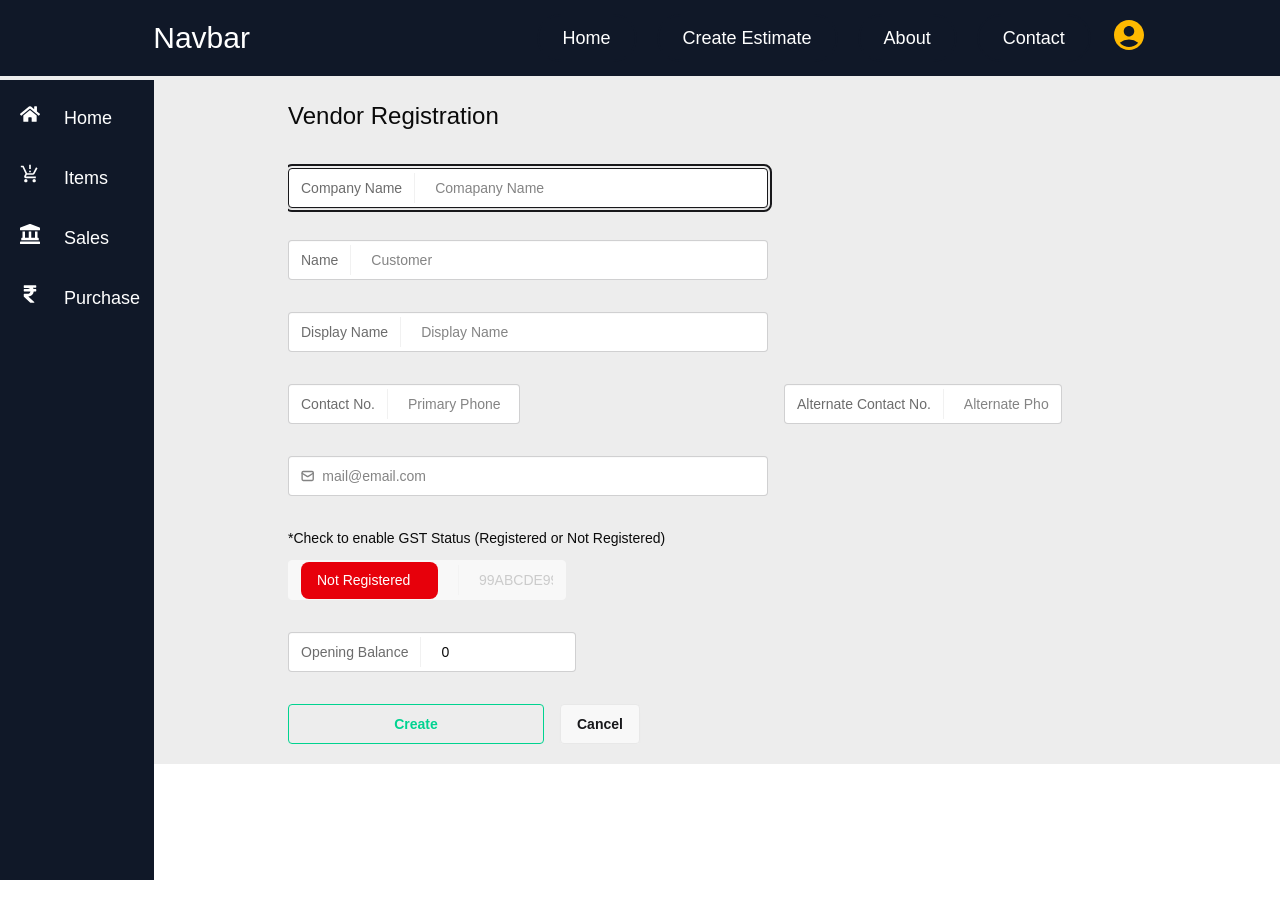
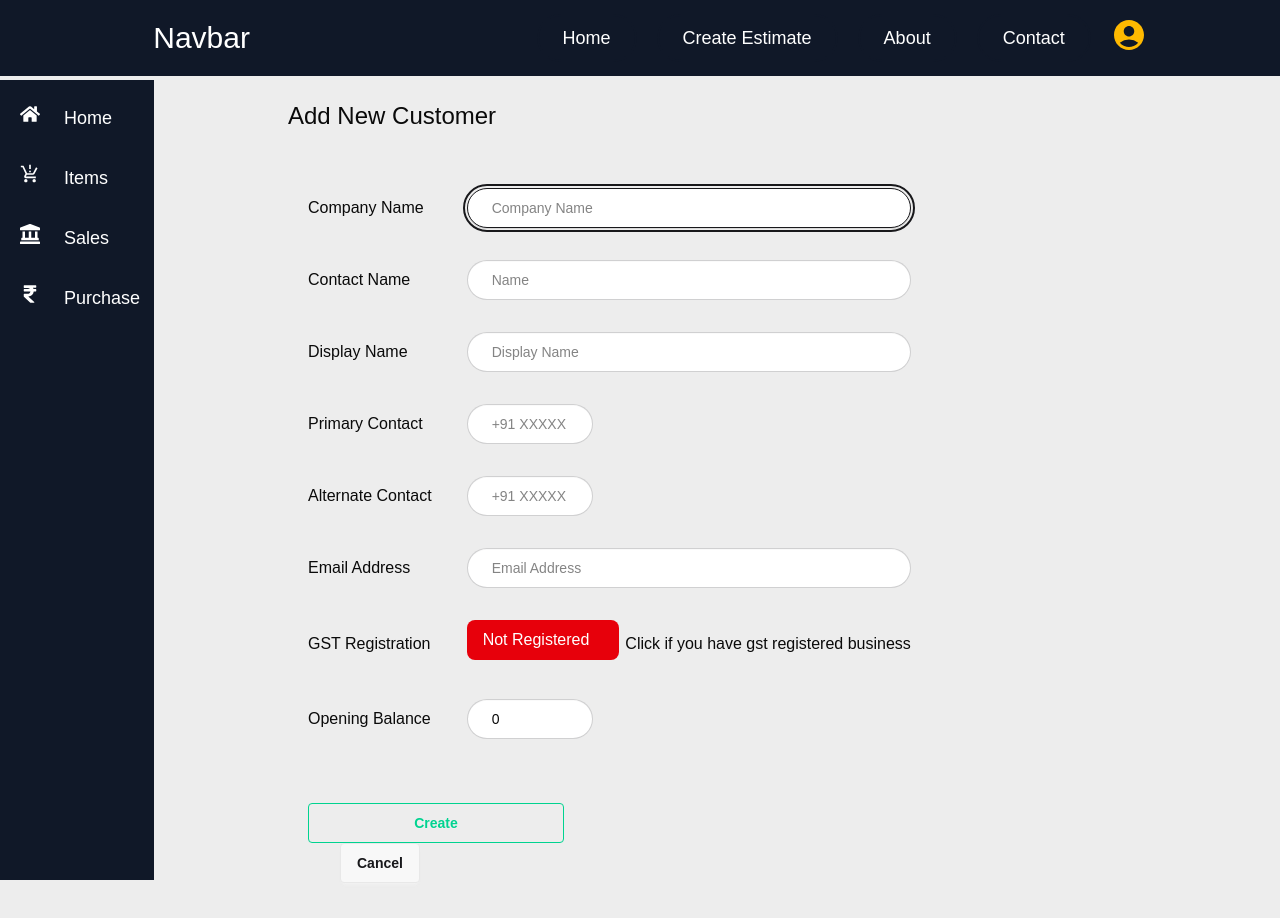
Before and after one commit to unhingedcargo/fintech_frontend, a Next.js app: page /vendor/create-new in a window 1280 px wide. Shown: the top 918 px of the page. Before the commit the page ends 800 px from the top, so only its background shows below. Built offline with nearby package versions, Linux system fonts and the light colour scheme.

Commit message:
customer and Vendor creation rectified

```diff
--- a/src/app/customer/create-new/page.jsx
+++ b/src/app/customer/create-new/page.jsx
@@ -31,14 +31,15 @@ export default function NewCustomer() {
   },[])
 
   const handleGSTStatus = (e) => {
-    let gstValue = document.getElementById("gstInput");
-    setGSTStatus(e.target.checked);
-    setCustomer((prev) => ({...prev, "taxable" : e.target.checked}))
-    e.target.checked?setCustomer((prev) => ({...prev, "gstin":gstValue.value})):setCustomer((prev) => ({...prev, "gstin":""}))
+    const newValue = e.target.checked;
+    setGSTStatus(newValue);
+    setCustomer((prev) => ({...prev, "taxable":newValue}));
+    !newValue ? setCustomer((prev) => ({...prev, "gstin":""})) : null
   }
 
-  const handleGSTInput = (e) => {
-    setCustomer((prev) => ({...prev, "gstin":e.target.value}))
+  const updateCustomer = (e) => {
+    // console.log(customer);
+    setCustomer((prev) => ({...prev, [e.target.name]:e.target.value}))
   }
 
   const saveCustomer = () => {
@@ -100,105 +101,126 @@ export default function NewCustomer() {
               <span>Contact Created Successfully!</span>
             </div>
           }
-            <div className="grid grid-cols-2 gap-8 mt-5 items-center p-5">
 
 
+            <div className="grid grid-cols-12 gap-8 mt-5 items-center p-5">
+
+              <div className="col-span-2">
+                  Company Name
+                </div>
+              <div className='col-span-6'>
+                <input type="text" placeholder="Company Name" ref={firstFocus}
+                className="input w-full rounded-full px-6"
+                maxLength={100} name='company_name'
+                onChange={updateCustomer} />
+              </div>
+              <div className="col-span-2"></div>
+              <div className="col-span-2">{}</div>
+
+              <div className="col-span-2">
+                  Contact Name
+                </div>
+              <div className='col-span-6'>
+                <input type="text" placeholder="Name" className="input w-full rounded-full px-6"
+                maxLength={50} name='name'
+                onChange={updateCustomer} />
+              </div>
+              <div className="col-span-2"></div>
+              <div className="col-span-2">{}</div>
+
+              <div className="col-span-2">
+                  Display Name
+                </div>
+              <div className='col-span-6'>
+                <input type="text" placeholder="Display Name" className="input w-full rounded-full px-6"
+                maxLength={100} name='display_name'
+                onChange={updateCustomer} />
+              </div>
+              <div className="col-span-2"></div>
+              <div className="col-span-2">{}</div>
+
+              <div className="col-span-2">
+                  Primary Contact
+                </div>
               <div className='col-span-2'>
-                  <label className="input w-[50%]">
-                    <span className="label">Company Name</span>
-                    <input tabIndex={0} type="text" placeholder="Comapany Name" ref={firstFocus}
-                    onChange={(e) => setCustomer((prev) => ({...prev, "company_name":e.target.value}))}/>
-                  </label>
+                <input type="text" placeholder="+91 XXXXX XXXXX" className="input w-full rounded-full px-6"
+                maxLength={15} name='contact'
+                onChange={updateCustomer} />
               </div>
+              <div className="col-span-6"></div>
+              <div className="col-span-2">{}</div>
 
+              <div className="col-span-2">
+                  Alternate Contact
+                </div>
               <div className='col-span-2'>
-                  <label className="input w-[50%]">
-                    <span className="label">Name</span>
-                    <input tabIndex={0} type="text" placeholder="Customer"
-                    onChange={(e) => setCustomer((prev) => ({...prev, "name":e.target.value}))}/>
-                  </label>
+                <input type="text" placeholder="+91 XXXXX XXXXX" className="input w-full rounded-full px-6"
+                maxLength={15} name='alt_contact'
+                onChange={updateCustomer} />
               </div>
+              <div className="col-span-6"></div>
+              <div className="col-span-2">{}</div>
 
-                <div className='col-span-2'>
-                  <label className="input w-[50%]">
-                    <span className="label">Display Name</span>
-                    <input type="text" placeholder="Display Name"
-                    onChange={(e) => setCustomer((prev) => ({...prev, "display_name":e.target.value}))}/>
-                  </label>
+              <div className="col-span-2">
+                  Email Address
                 </div>
+              <div className='col-span-6'>
+                <input type="email" placeholder="Email Address" className="input validator w-full rounded-full px-6"
+                maxLength={100} name='email'
+                onChange={updateCustomer} />
+              </div>
+              <div className="col-span-2"></div>
+              <div className="col-span-2">{}</div>
 
-                <div>
-                  <label className="input w-[50%]">
-                    <span className="label">Contact No.</span>
-                    <input type="text" placeholder="XXXXX-XXXXX"
-                    onChange={(e) => setCustomer((prev) => ({...prev, "contact":e.target.value}))}/>
-                  </label>
+              <div className="col-span-2">
+                  <span>GST Registration</span>
                 </div>
-                <div>
-                  <label className="input w-[60%]">
-                    <span className="label">Alternate Contact No.</span>
-                    <input type="text" placeholder="XXXXX-XXXXX"
-                    onChange={(e) => setCustomer((prev) => ({...prev, "alt_contact":e.target.value}))}/>
-                  </label>
-                </div>
-
-                <div className='col-span-2'>
-                  <label className="input validator w-[50%]">
-                    <svg className="h-[1em] opacity-50" xmlns="http://www.w3.org/2000/svg" viewBox="0 0 24 24">
-                      <g
-                        strokeLinejoin="round"
-                        strokeLinecap="round"
-                        strokeWidth="2.5"
-                        fill="none"
-                        stroke="currentColor"
-                      >
-                        <rect width="20" height="16" x="2" y="4" rx="2"></rect>
-                        <path d="m22 7-8.97 5.7a1.94 1.94 0 0 1-2.06 0L2 7"></path>
-                      </g>
-                    </svg>
-                    <input type="email" placeholder="mail@email.com"
-                    onChange={(e) => setCustomer((prev) => ({...prev, "email":e.target.value}))}/>
-                  </label>
-                  <div className="validator-hint hidden">Enter valid email address</div>
-                </div>
-
-                <div className='col-span-2 -mb-7'>
-                  <p className='text-sm'>*Check to enable GST Status (Registered or Not Registered)</p>
-                </div>
-
-                <div>
-                  <label className="input w-[60%]">
-                    {/* <span className="label">GSTIN</span> */}
+              <div className='col-span-2 gap-4 items-center'>
                 <span className='label'>
                   <label className="swap pe-2">
-                        <input type="checkbox" checked={gstStatus} onChange={handleGSTStatus}/>
+                    <input type="checkbox" onChange={(handleGSTStatus)}/>
                     <div className="swap-on bg-green-400 rounded-lg text-black font-bold py-2 px-4">GST Registered</div>
                     <div className="swap-off bg-red-600 rounded-lg text-white font-medium py-2 px-4">Not Registered</div>
                   </label>
                 </span>
-                    <input type="text" placeholder="99ABCDE9999F1ZX" id='gstInput' disabled={!gstStatus} onChange={handleGSTInput} onFocus={handleGSTInput} onBlur={handleGSTInput}/>
-                  </label>
               </div>
+              {gstStatus &&
+                <>
+                <div className="col-span-3">
+                  <input type="text" placeholder="Enter GST Number" className="input w-full rounded-full px-6"
+                  maxLength={15} name='gstin'
+                onChange={updateCustomer} />
+                </div>
+                <div className="col-span-5"></div>
+                </>
+                }
+              {!gstStatus &&
+                <>
+                <div className="col-span-5">
+                  <span>Click if you have gst registered business</span>
+                </div>
+                <div className="col-span-3"></div>
+                </>
+                }
 
-                <div></div>
-                {/* <div></div> */}
+              <div className="col-span-2">
+                  Opening Balance
+                </div>
+              <div className='col-span-2'>
+                <input type="text" className="input w-full rounded-full px-6" defaultValue={0}
+                maxLength={5} name='opening_balance'
+                onChange={updateCustomer} />
+              </div>
+              <div className="col-span-6"></div>
+              <div className="col-span-2">{}</div>
 
-                <div className='col-span-2'>
-                  <label className="input w-[30%]">
-                    <span className="label">Opening Balance</span>
-                    <input type="text" defaultValue={0.00}
-                    onChange={(e) => setCustomer((prev) => ({...prev, "opening_balance":e.target.value}))}/>
-                  </label>
-                </div>
-
-                <div>
+              <div className='col-span-4 mt-8'>
                 <button className='btn btn-wide btn-outline btn-success' onClick={saveCustomer}>Create</button>
-                  <button className='btn btn-ouline ms-4' onClick={()=>{window.location.reload()}}>Cancel</button>
+                <button className='btn btn-ouline ms-8' onClick={()=>{window.location.reload()}}>Cancel</button>
+                {/* <button className='btn btn-ouline ms-4' onClick={()=>{console.log(customer)}}>Show</button> */}
               </div>
 
 
-
-                {/* This is main body of the input form */}
             </div>
 
         </div>
--- a/src/app/vendor/create-new/page.jsx
+++ b/src/app/vendor/create-new/page.jsx
@@ -4,13 +4,13 @@ import React, { useEffect, useRef, useState } from 'react';
 import Sidebar from '@/components/Sidebar';
 import { useRouter } from 'next/navigation';
 
-export default function NewVendor() {
+export default function NewCustomer() {
   const firstFocus = useRef(null);
   const router = useRouter();
   const [gstStatus, setGSTStatus] = useState(false);
   const [showAlert, setAlert] = useState(false);
   const [loader, setLoader] = useState(false);
-  const [vendor, setVendor] = useState({
+  const [customer, setCustomer] = useState({
     "acc_type" : "Purchase",
     "type_of_contact" : "Vendor",
     "company_name" : "",
@@ -31,23 +31,24 @@ export default function NewVendor() {
   },[])
 
   const handleGSTStatus = (e) => {
-    let gstValue = document.getElementById("gstInput");
-    setGSTStatus(e.target.checked);
-    setVendor((prev) => ({...prev, "taxable" : e.target.checked}))
-    e.target.checked?setVendor((prev) => ({...prev, "gstin":gstValue.value})):setVendor((prev) => ({...prev, "gstin":""}))
+    const newValue = e.target.checked;
+    setGSTStatus(newValue);
+    setCustomer((prev) => ({...prev, "taxable":newValue}));
+    !newValue ? setCustomer((prev) => ({...prev, "gstin":""})) : null
   }
 
-  const handleGSTInput = (e) => {
-    setVendor((prev) => ({...prev, "gstin":e.target.value}))
+  const updateCustomer = (e) => {
+    // console.log(customer);
+    setCustomer((prev) => ({...prev, [e.target.name]:e.target.value}))
   }
 
-  const saveVendor = () => {
+  const saveCustomer = () => {
     setLoader(true);
-    // const CREATE_VENDOR_URI = "https://fintech-backend-08wx.onrender.com/api/contact/create"
-    const CREATE_VENDOR_URI = "http://localhost:8000/api/contact/create"
-    fetch(CREATE_VENDOR_URI, {
+    // const CREATE_CUSTOMER_URI = "https://fintech-backend-08wx.onrender.com/api/contact/create"
+    const CREATE_CUSTOMER_URI = "http://localhost:8000/api/contact/create"
+    fetch(CREATE_CUSTOMER_URI, {
       method: 'POST',
-      body: JSON.stringify(vendor),
+      body: JSON.stringify(customer),
       headers:{
         "content-type" : "application/json; charset=UTF-8"
       }
@@ -63,7 +64,7 @@ export default function NewVendor() {
       setTimeout(() => {
         setAlert(false);
       }, 3000);
-      router.push(`/vendor?message=${encodeURIComponent(vendor.display_name)} Created Successfully!!`);
+      router.push(`/customer?message=${encodeURIComponent(customer.display_name)} Created Successfully!!`);
     })
     .catch(error => {
       console.log(error);
@@ -79,8 +80,7 @@ export default function NewVendor() {
     <>
     {loader && (
         <div className="fixed inset-0 bg-black bg-opacity-50 flex items-center justify-center z-50">
-          <span className="loading loading-dots loading-xl"></span>
-          {/* <div className="skeleton h-32 w-32"></div> */}
+          <span className="loading loading-spinner loading-xl"></span>
         </div>
       )}
       <div className='flex'>
@@ -89,8 +89,7 @@ export default function NewVendor() {
         </div>
         <div className='flex-1 mx-8 my-5 overflow-auto pt-20'>
           <div className="flex flex-row align-middle">
-
-            <h1 className='text-2xl mb-4'>Vendor Registration</h1>
+            <h1 className='text-2xl mb-4'>Add New Customer</h1>
             {/* <Link href="/estimate/create-new" className='bg-blue-600 hover:bg-blue-300 text-white text-xl ms-auto me-0 rounded-md py-2 px-6'>New +</Link> */}
           </div>
 
@@ -102,110 +101,126 @@ export default function NewVendor() {
               <span>Contact Created Successfully!</span>
             </div>
           }
-            <div className="grid grid-cols-2 gap-8 mt-5">
+
+
+            <div className="grid grid-cols-12 gap-8 mt-5 items-center p-5">
+
+              <div className="col-span-2">
+                  Company Name
+                </div>
+              <div className='col-span-6'>
+                <input type="text" placeholder="Company Name" ref={firstFocus}
+                className="input w-full rounded-full px-6"
+                maxLength={100} name='company_name'
+                onChange={updateCustomer} />
+              </div>
+              <div className="col-span-2"></div>
+              <div className="col-span-2">{}</div>
+
+              <div className="col-span-2">
+                  Contact Name
+                </div>
+              <div className='col-span-6'>
+                <input type="text" placeholder="Name" className="input w-full rounded-full px-6"
+                maxLength={50} name='name'
+                onChange={updateCustomer} />
+              </div>
+              <div className="col-span-2"></div>
+              <div className="col-span-2">{}</div>
+
+              <div className="col-span-2">
+                  Display Name
+                </div>
+              <div className='col-span-6'>
+                <input type="text" placeholder="Display Name" className="input w-full rounded-full px-6"
+                maxLength={100} name='display_name'
+                onChange={updateCustomer} />
+              </div>
+              <div className="col-span-2"></div>
+              <div className="col-span-2">{}</div>
+
+              <div className="col-span-2">
+                  Primary Contact
+                </div>
               <div className='col-span-2'>
-                  <label className="input w-[50%]">
-                    <span className="label">Company Name</span>
-                    <input tabIndex={0} type="text" placeholder="Comapany Name" ref={firstFocus}
-                    onChange={(e) => setVendor((prev) => ({...prev, "company_name":e.target.value}))}/>
-                  </label>
+                <input type="text" placeholder="+91 XXXXX XXXXX" className="input w-full rounded-full px-6"
+                maxLength={15} name='contact'
+                onChange={updateCustomer} />
               </div>
+              <div className="col-span-6"></div>
+              <div className="col-span-2">{}</div>
 
+              <div className="col-span-2">
+                  Alternate Contact
+                </div>
               <div className='col-span-2'>
-                  <label className="input w-[50%]">
-                    <span className="label">Name</span>
-                    <input tabIndex={0} type="text" placeholder="Customer"
-                    onChange={(e) => setVendor((prev) => ({...prev, "name":e.target.value}))}/>
-                  </label>
+                <input type="text" placeholder="+91 XXXXX XXXXX" className="input w-full rounded-full px-6"
+                maxLength={15} name='alt_contact'
+                onChange={updateCustomer} />
               </div>
+              <div className="col-span-6"></div>
+              <div className="col-span-2">{}</div>
 
-                <div className='col-span-2'>
-                  <label className="input w-[50%]">
-                    <span className="label">Display Name</span>
-                    <input type="text" placeholder="Display Name"
-                    onChange={(e) => setVendor((prev) => ({...prev, "display_name":e.target.value}))}/>
-                  </label>
+              <div className="col-span-2">
+                  Email Address
                 </div>
+              <div className='col-span-6'>
+                <input type="email" placeholder="Email Address" className="input validator w-full rounded-full px-6"
+                maxLength={100} name='email'
+                onChange={updateCustomer} />
+              </div>
+              <div className="col-span-2"></div>
+              <div className="col-span-2">{}</div>
 
-                <div>
-                  <label className="input w-[50%]">
-                    <span className="label">Contact No.</span>
-                    <input type="text" placeholder="Primary Phone"
-                    onChange={(e) => setVendor((prev) => ({...prev, "contact":e.target.value}))}
-                    maxLength={15}/>
-                  </label>
+              <div className="col-span-2">
+                  <span>GST Registration</span>
                 </div>
-                <div>
-                  <label className="input w-[60%]">
-                    <span className="label">Alternate Contact No.</span>
-                    <input type="text" placeholder="Alternate Phone"
-                    onChange={(e) => setVendor((prev) => ({...prev, "alt_contact":e.target.value}))}
-                    maxLength={15}/>
-                  </label>
-                </div>
-
-                <div className='col-span-2'>
-                  <label className="input validator w-[50%]">
-                    <svg className="h-[1em] opacity-50" xmlns="http://www.w3.org/2000/svg" viewBox="0 0 24 24">
-                      <g
-                        strokeLinejoin="round"
-                        strokeLinecap="round"
-                        strokeWidth="2.5"
-                        fill="none"
-                        stroke="currentColor"
-                      >
-                        <rect width="20" height="16" x="2" y="4" rx="2"></rect>
-                        <path d="m22 7-8.97 5.7a1.94 1.94 0 0 1-2.06 0L2 7"></path>
-                      </g>
-                    </svg>
-                    <input type="email" placeholder="mail@email.com"
-                    onChange={(e) => setVendor((prev) => ({...prev, "email":e.target.value}))}
-                    maxLength={100}/>
-                  </label>
-                  <div className="validator-hint hidden">Enter valid email address</div>
-                </div>
-
-                <div className='col-span-2 -mb-7'>
-                  <p className='text-sm'>*Check to enable GST Status (Registered or Not Registered)</p>
-                </div>
-
-                <div>
-                  <label className="input w-[60%]">
-                    {/* <span className="label">GSTIN</span> */}
+              <div className='col-span-2 gap-4 items-center'>
                 <span className='label'>
                   <label className="swap pe-2">
-                        <input type="checkbox" checked={gstStatus} onChange={handleGSTStatus}/>
+                    <input type="checkbox" onChange={(handleGSTStatus)}/>
                     <div className="swap-on bg-green-400 rounded-lg text-black font-bold py-2 px-4">GST Registered</div>
                     <div className="swap-off bg-red-600 rounded-lg text-white font-medium py-2 px-4">Not Registered</div>
                   </label>
                 </span>
-                    <input type="text" placeholder="99ABCDE9999F1ZX" id='gstInput' disabled={!gstStatus}
-                    onChange={handleGSTInput}
-                    onFocus={handleGSTInput}
-                    onBlur={handleGSTInput}
-                    maxLength={15}/>
-                  </label>
               </div>
+              {gstStatus &&
+                <>
+                <div className="col-span-3">
+                  <input type="text" placeholder="Enter GST Number" className="input w-full rounded-full px-6"
+                  maxLength={15} name='gstin'
+                onChange={updateCustomer} />
+                </div>
+                <div className="col-span-5"></div>
+                </>
+                }
+              {!gstStatus &&
+                <>
+                <div className="col-span-5">
+                  <span>Click if you have gst registered business</span>
+                </div>
+                <div className="col-span-3"></div>
+                </>
+                }
 
-                <div></div>
-                {/* <div></div> */}
+              <div className="col-span-2">
+                  Opening Balance
+                </div>
+              <div className='col-span-2'>
+                <input type="text" className="input w-full rounded-full px-6" defaultValue={0}
+                maxLength={5} name='opening_balance'
+                onChange={updateCustomer} />
+              </div>
+              <div className="col-span-6"></div>
+              <div className="col-span-2">{}</div>
 
-                <div className='col-span-2'>
-                  <label className="input w-[30%]">
-                    <span className="label">Opening Balance</span>
-                    <input type="text" defaultValue={0.00}
-                    onChange={(e) => setVendor((prev) => ({...prev, "opening_balance":e.target.value}))}/>
-                  </label>
-                </div>
-
-                <div>
-                  <button className='btn btn-wide btn-outline btn-success' onClick={saveVendor}>Create</button>
-                  <button className='btn btn-ouline ms-4' onClick={()=>{window.location.reload()}}>Cancel</button>
+              <div className='col-span-4 mt-8'>
+                <button className='btn btn-wide btn-outline btn-success' onClick={saveCustomer}>Create</button>
+                <button className='btn btn-ouline ms-8' onClick={()=>{window.location.reload()}}>Cancel</button>
+                {/* <button className='btn btn-ouline ms-4' onClick={()=>{console.log(customer)}}>Show</button> */}
               </div>
 
 
-
-                {/* This is main body of the input form */}
             </div>
 
         </div>
```
Lines whose indentation alone changed are shown as unchanged.
